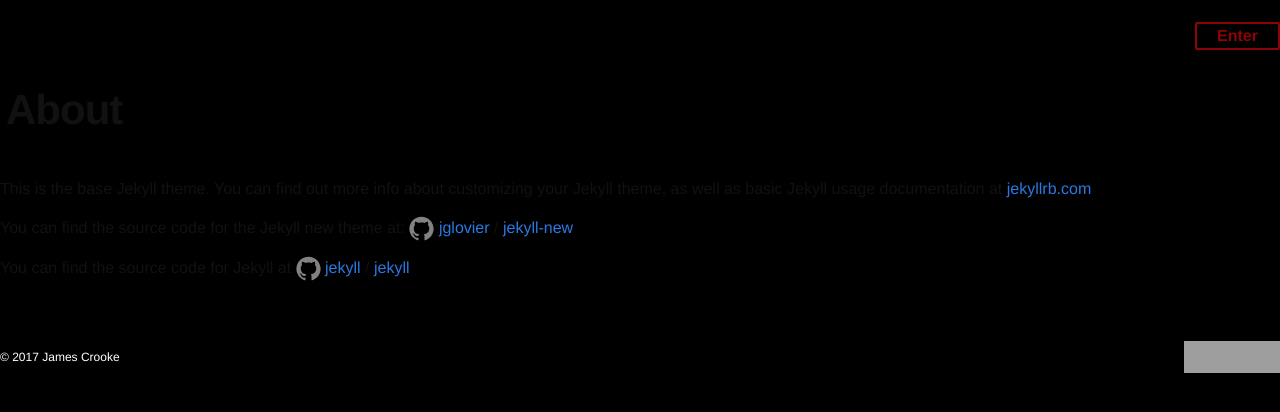
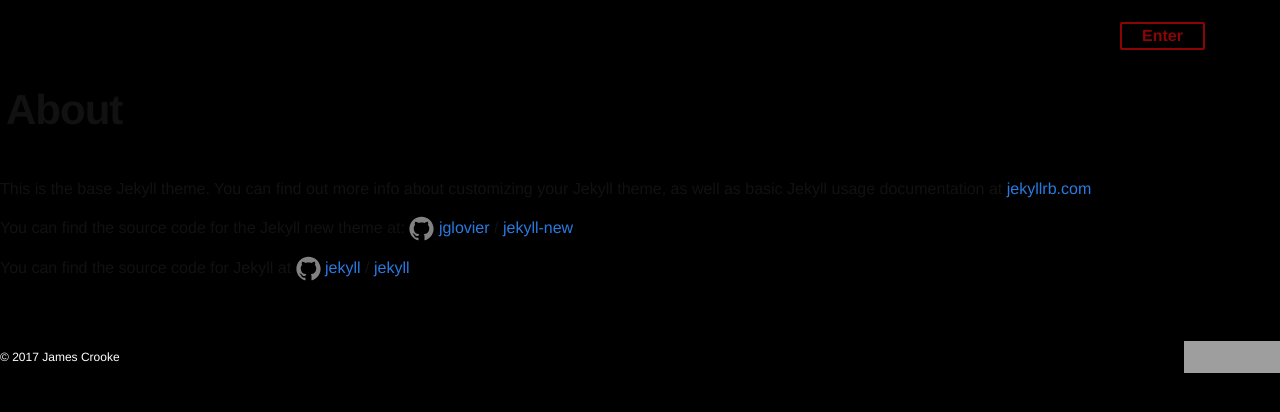
Before and after one commit to doulosiyxy/theexegesist, a Jekyll site: the page built from about.md, in a window 1280 px wide. Shown: the top 412 px of the page. Built offline with Jekyll 4.4.1, drawn with Linux system fonts in a browser that asks for light colours; nearby versions of some CDN libraries; grey boxes are pictures that could not be loaded.

Commit message:
Update _layout.scss

```diff
--- a/_sass/_layout.scss
+++ b/_sass/_layout.scss
@@ -8,6 +8,10 @@
 
     // Positioning context for the mobile navigation icon
     position: relative;
+}
+
+.site-header * {
+  margin: 0 15px;
 }
 
 .site-title {
@@ -101,6 +105,10 @@
 .site-footer {
     border-top: 1px solid blac; /*$grey-color-light*/
     padding: $spacing-unit 0;
+}
+
+.site-header * {
+  margin: 0 15px;
 }
 
 .footer-heading {
```
